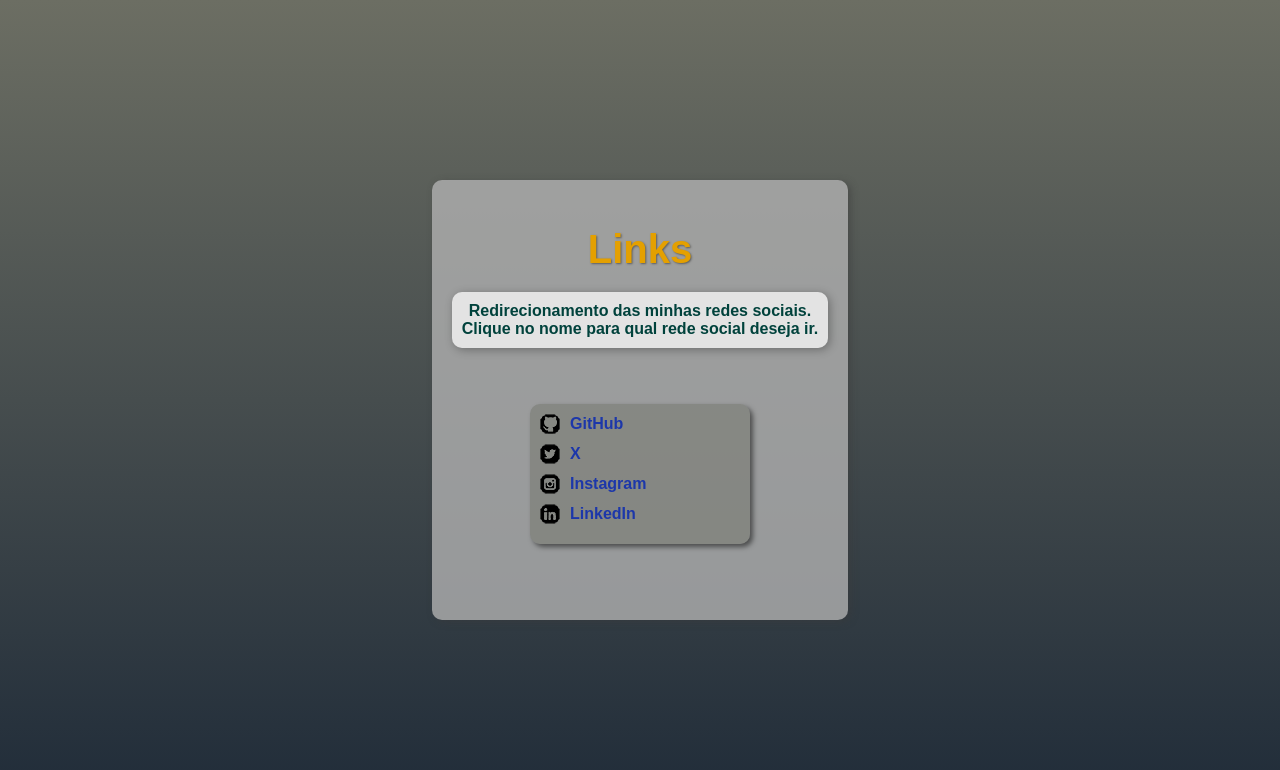
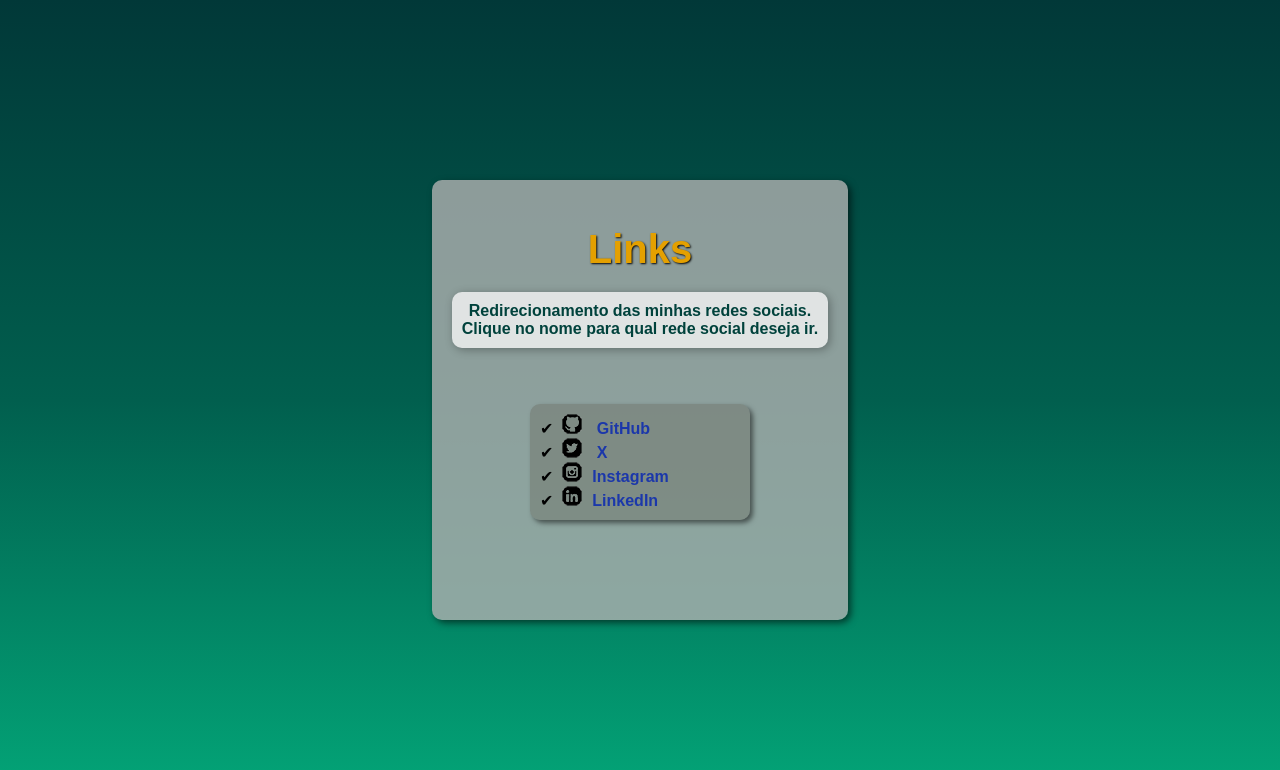
Before and after one commit to washingmg/Links, a plain HTML site: page index.html in a window 1280 px wide. Drawn offline with Linux system fonts and the light colour scheme; a web font is replaced by a local one.

Commit message:
Update style.css

```diff
--- a/assets/style.css
+++ b/assets/style.css
@@ -5,15 +5,16 @@
 
 /* Definição das variáveis de cor e fonte */
 :root {
-    --cor-primaria: #202C39;
-    --cor-secundaria: #6C6E63;
+    --cor-primaria: #03A678;
+    --cor-secundaria: #015f4e;
+    --cor-terciaria: #013838;
     --fonte-padrao: Arial, Helvetica, sans-serif;
     --fonte-destaque: 'Bungee Spice', sans-serif;
 }
 
 /* Estilo global para o corpo da página */
 body {
-    background-image: linear-gradient(to top, var(--cor-primaria), var(--cor-secundaria));
+    background-image: linear-gradient(to top, var(--cor-primaria), var(--cor-secundaria), var(--cor-terciaria));
     margin: 0;
     padding: 0;
     display: flex;
@@ -27,7 +28,7 @@
 main {
     background-color: rgba(177, 177, 177, 0.8);
     border-radius: 10px;
-    box-shadow: 3px 2px 7px rgba(58, 58, 58, 0.5);
+    box-shadow: 3px 3px 7px rgba(0, 0, 0, 0.562);
     max-width: 400px;
     min-height: 400px;
     height: auto;
@@ -38,7 +39,7 @@
 main > h1 {
     color: #e4a000;
     text-align: center;
-    text-shadow: 1px 1px 2px rgba(31, 31, 31, 0.5);
+    text-shadow: 1px 1px 2px rgb(7, 7, 7);
     font-weight: bold;
     font-size: 2.5em;
     font-family: var(--fonte-destaque);
@@ -78,18 +79,20 @@
 }
 
 /* Estilo da lista não ordenada */
-main ul {
-    list-style-type: none;
+main  ul {
+    list-style-position: inside;
+    list-style-type: '\2714\00A0';
     background-color: rgba(108, 110, 99, 0.43);
     width: 200px;
     border-radius: 10px;
     padding: 10px;
     margin: auto;
     box-shadow: 3px 3px 5px rgba(0, 0, 0, 0.5);
+
 }
 
 /* Estilo dos itens da lista */
-main li {
+main > li {
     display: flex;
     align-items: center;
     margin-bottom: 10px;
```
